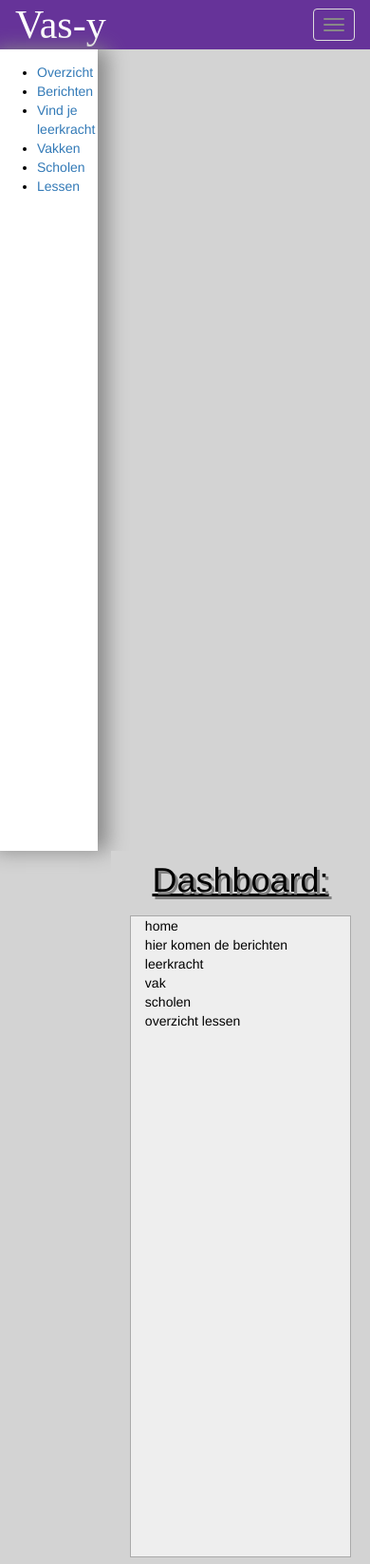
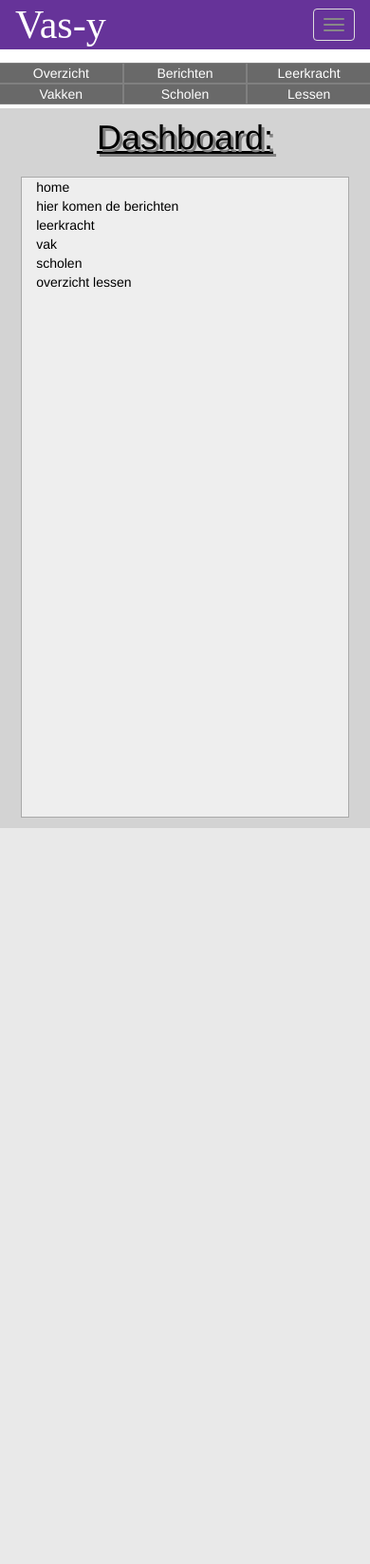
Before and after one commit to bramdegreef/vas-y, a PHP site: page /dashboard in a window 390 px wide. Shown: the whole page at 95% size. After the commit the page ends 872 px from the top, so only its background shows below. Run offline with PHP 8.4, Linux system fonts and the light colour scheme.

Commit message:
Mobile dashboard

```diff
--- a/css/dashboard.css
+++ b/css/dashboard.css
@@ -138,27 +138,42 @@ h1{
 */
 
 @media screen and (max-width: 768px) {
-    .homeText {
-        font-size: 1.2em;
-        margin: 0;
-        padding: 0;
-        position: relative;
-        min-width: 100%;
+
+    #leftDash{
+        height: auto;
+        width: 100%;
+        box-shadow: none;
     }
 
-    #homeTextDiv{
-        background-color: rgb(152, 106, 157);
-        height: 20%;
+    #leftDash ul{
+        height: 1.7em;
+        width: 100%;
+        padding: 0;
     }
 
-    #login-form {
-        display: none;
-        position: relative;
+    #leftDash ul li{
+        float: left;
+        list-style: none;
+        display: block;
+        text-align: center;
+        border-style: solid;
+        border-width: 1px;
+        border-color: gray;
+        width: calc(100%/3);
+        background-color: dimgray;
+    }
+
+    #leftDash a{
+        color: white;
+        text-decoration: none;
+    }
+
+    #leftDash ul li:hover{
+        background-color: gray;
+    }
+
+    #rightDash{
         width: 100%;
-        margin: 0;
-        right: 0;
-        top: 0;
-        padding: 5px;
     }
 
 }
--- a/dashboard/index.html
+++ b/dashboard/index.html
@@ -42,7 +42,7 @@
             <ul>
                 <li><a href="#Overzicht">Overzicht</a></li>
                 <li><a href="#Bericht">Berichten</a></li>
-                <li><a href="#Leerkracht">Vind je leerkracht</a></li>
+                <li><a href="#Leerkracht">Leerkracht</a></li>
                 <li><a href="#Vak">Vakken</a></li>
                 <li><a href="#School">Scholen</a></li>
                 <li><a href="#Les">Lessen</a></li>
```
Also changed, not shown: 1 other file.
